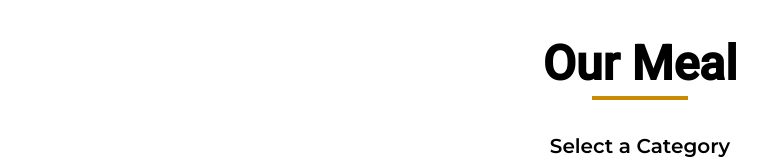
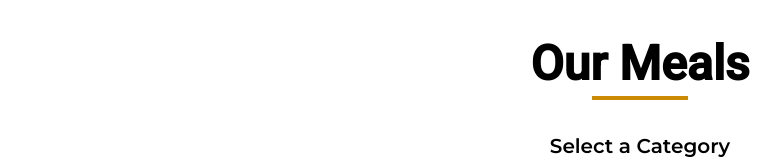
Before and after one commit to Qoosim/food-menu, a React (Create React App) app: page / in a window 1280 px wide. Shown: the top 160 px of the page, without its empty margins (0-781 px from the left). Built offline with nearby package versions, Linux system fonts and the light colour scheme; no server answers.

Commit message:
Modify app title

```diff
--- a/src/App.js
+++ b/src/App.js
@@ -55,7 +55,7 @@ function App() {
     <main className="container mx-auto my-8 px-8">
       <section>
         <div className="flex flex-col place-items-center">
-          <h2 className="font-roboto font-bold text-5xl py-2">Our Meal</h2>
+          <h2 className="font-roboto font-bold text-5xl py-2">Our Meals</h2>
           <div className="w-24 border-2 border-yellow-600"></div>
         </div>
         <Category
```
